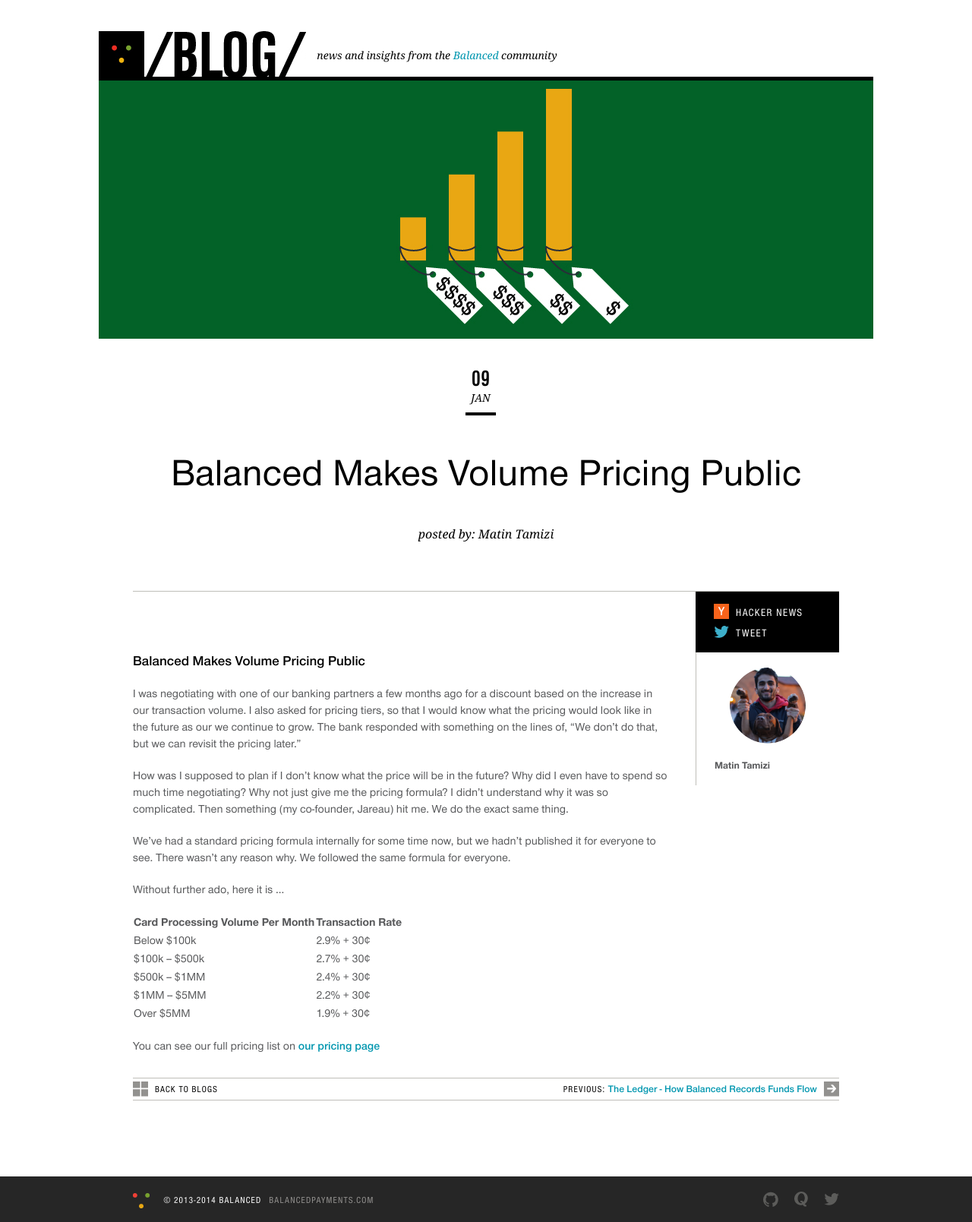
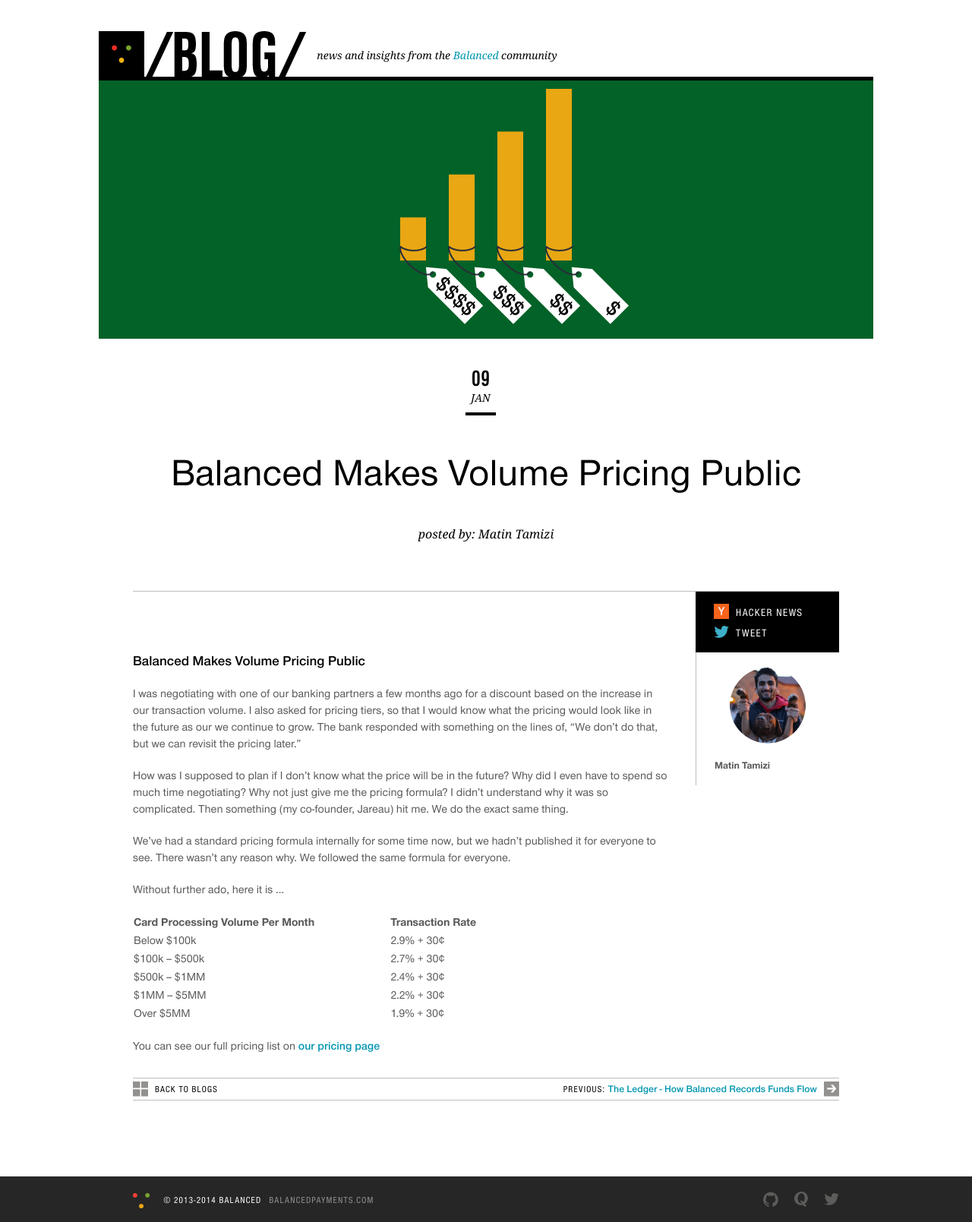
Before and after one commit to balanced/balanced.github.com, a Jekyll site: the page built from _posts/2014-01-09-volume-pricing.md, in a window 1280 px wide. Shown: the whole page at 76% size. Built offline with Jekyll 4.4.1, drawn with Linux system fonts in a browser that asks for light colours; nearby versions of some CDN libraries; Markdown is read by kramdown in place of the engine named in the settings.

Commit message:
make pricing table more readable

```diff
--- a/_posts/2014-01-09-volume-pricing.md
+++ b/_posts/2014-01-09-volume-pricing.md
@@ -34,7 +34,7 @@
 
 Without further ado, here it is ...
 
-<table>
+<table style="width:500px;">
     <tr style="font-weight:bold;">
         <td>
             Card Processing Volume Per Month
```
